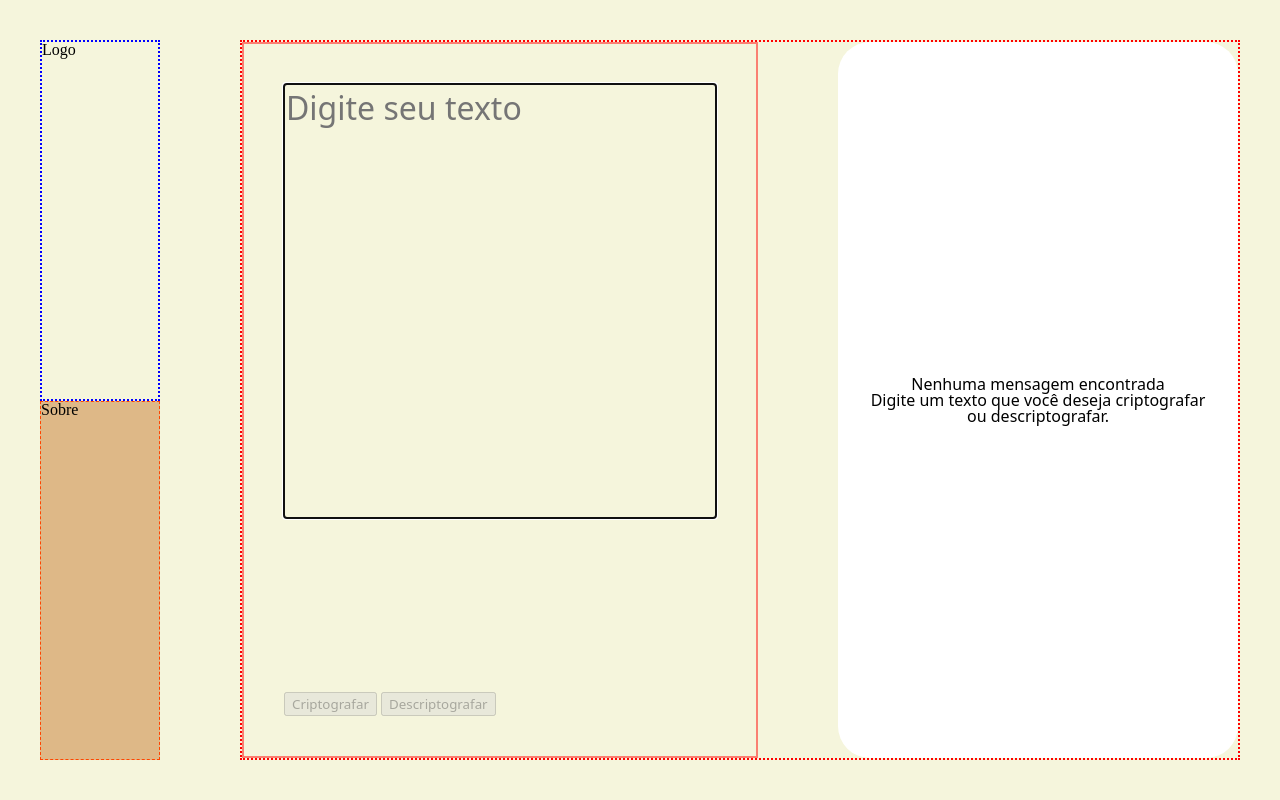
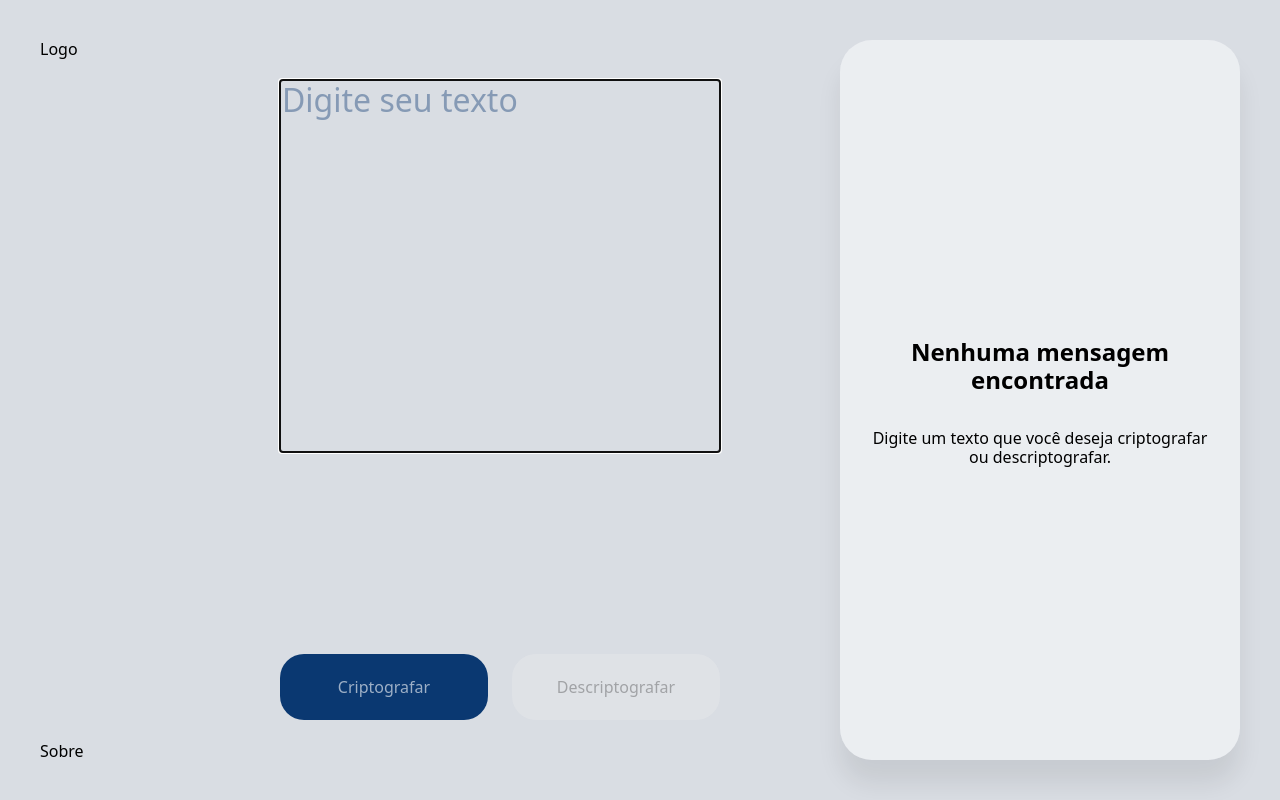
Before and after one commit to ahzorek/decodificador, a plain HTML site: page index.html in a window 1280 px wide. Drawn offline with Linux system fonts and the light colour scheme.

Commit message:
adicionando temas escuro e claro

```diff
--- a/index.html
+++ b/index.html
@@ -1,10 +1,10 @@
 <!DOCTYPE html>
-<html lang="pt-br">
+<html lang="pt-br" class="light blue">
   <head>
     <meta charset="UTF-8" />
     <meta name="viewport" content="width=device-width, initial-scale=1.0" />
     <title>Decodificador</title>
-    <link rel="stylesheet" href="styles/reset.css" />
+    <link rel="stylesheet" href="styles/normalize.css" />
     <link rel="stylesheet" href="styles/main.css" />
     <script src="scripts/app.js" defer type="module"></script>
   </head>
@@ -20,10 +20,10 @@
           placeholder="Digite seu texto"
         ></textarea>
         <div class="button-wrapper">
-          <button class="primary" type="button" disabled="disabled">
+          <button class="button primary" type="button" disabled="disabled">
             Criptografar
           </button>
-          <button class="secondary" type="button" disabled="disabled">
+          <button class="button secondary" type="button" disabled="disabled">
             Descriptografar
           </button>
         </div>
--- a/scripts/app.js
+++ b/scripts/app.js
@@ -12,4 +12,9 @@ textInput.addEventListener("input", () => {
   }
 })
 
-criptografarBtn.addEventListener("click", () => console.log("hello"))
+criptografarBtn.addEventListener("click", () => {
+  const result = document.createElement("p")
+  result.innerText = textInput.value + " alterado"
+  output.innerHTML = ""
+  output.appendChild(result)
+})
--- a/styles/colors.css
+++ b/styles/colors.css
@@ -1,17 +1,69 @@
 :root {
   /* blue theme */
-  --blue-400: blue;
+  --blue-100: hsla(208, 57.4%, 60.4%, 1);
+  --blue-200: hsla(211, 52.3%, 43.5%, 1);
+  --blue-300: hsla(213, 83.7%, 24.1%, 1);
+  --blue-400: hsla(216, 86.5%, 20.4%, 1);
+  --blue-500: hsla(219, 88.4%, 16.9%, 1);
 
-  /* pink theme */
-  --pink-400: pink;
+  /* Pink Theme */
+  --pink-100: hsla(340, 85.2%, 92.2%, 1);
+  --pink-200: hsla(343, 80.1%, 82.4%, 1);
+  --pink-300: hsla(346, 98.6%, 69.8%, 1);
+  --pink-400: hsla(349, 100%, 57.3%, 1);
+  --pink-500: hsla(352, 100%, 44.7%, 1);
 
-  /* yellow theme */
-  --yellow-400: yellow;
+  /* Purple Theme */
+  --purple-100: hsla(270, 66.5%, 92.2%, 1);
+  --purple-200: hsla(273, 61.4%, 82.4%, 1);
+  --purple-300: hsla(276, 79.7%, 69.8%, 1);
+  --purple-400: hsla(279, 82.5%, 57.3%, 1);
+  --purple-500: hsla(282, 84.4%, 44.7%, 1);
 
-  /* gray/mono theme */
-  --gray-400: gray;
+  /* Red Theme */
+  --red-100: hsla(0, 74.1%, 92.2%, 1);
+  --red-200: hsla(3, 69.1%, 82.4%, 1);
+  --red-300: hsla(6, 86.7%, 69.8%, 1);
+  --red-400: hsla(9, 89.5%, 57.3%, 1);
+  --red-500: hsla(12, 91.4%, 44.7%, 1);
+
+  /* Yellow Theme */
+  --yellow-100: hsla(50, 92.5%, 92.2%, 1);
+  --yellow-200: hsla(53, 87.4%, 82.4%, 1);
+  --yellow-300: hsla(56, 100%, 69.8%, 1);
+  --yellow-400: hsla(59, 100%, 57.3%, 1);
+  --yellow-500: hsla(62, 100%, 44.7%, 1);
 
   /* light mode */
+  --light-background: hsl(0, 0%, 94%);
+  --light-background-lighter: hsla(0, 0%, 100%, 0.6);
+  --light-background-darker: hsl(0, 0%, 84%);
 
-  /*  dark mode */
+  /* dark mode */
+  --dark-background: hsl(0, 0%, 7%);
+  --dark-background-lighter: hsl(0, 0%, 17%, 5%);
+  --dark-background-darker: hsl(0, 0%, 2%);
 }
+
+.light {
+  --background: var(--light-background);
+  --foreground: var(--light-background-lighter);
+}
+
+.dark {
+  --background: var(--dark-background-darker);
+  --foreground: var(--dark-background);
+}
+
+.pink {
+  --primary: var(--pink-400);
+  --secondary: var(--pink-500);
+}
+.blue {
+  --primary: var(--blue-300);
+  --secondary: var(var(--blue-400));
+}
+.yellow {
+  --primary: var(--yellow-400);
+  --secondary: var(var(--yellow-500));
+}
--- a/styles/main.css
+++ b/styles/main.css
@@ -1,24 +1,27 @@
+@import "./colors.css";
+
 * {
   font-family: system-ui, -apple-system, BlinkMacSystemFont, "Segoe UI", Roboto,
     Oxygen, Ubuntu, Cantarell, "Open Sans", "Helvetica Neue", sans-serif;
 }
 html {
   height: 100dvh;
-  /* background-color: orchid; */
 }
 body {
+  position: relative;
   height: calc(100% - 80px);
-  margin-inline: 40px;
-  padding-block: 40px;
-  background-color: beige;
+  margin: 40px;
+  background-color: color-mix(
+    in srgb,
+    var(--background) 90%,
+    var(--primary) 10%
+  );
   display: grid;
   grid-template-columns: 120px 1fr;
   grid-template-rows: auto auto;
   column-gap: 5rem;
 
   header {
-    /* background-color: blueviolet; */
-    border: dotted 2px blue;
   }
 
   main {
@@ -26,12 +29,9 @@ body {
     grid-row: 1 / -1;
     grid-column: 2 / 3;
     grid-template-columns: 1fr 400px;
-    border: 2px dotted red;
     column-gap: 5rem;
 
     .col1 {
-      border: 2px solid salmon;
-      /* height: 100%; */
       padding: 2.5rem;
 
       display: flex;
@@ -39,29 +39,73 @@ body {
       align-content: flex-end;
       justify-content: space-between;
 
+      textarea::placeholder {
+        color: color-mix(in srgb, var(--primary) 40%, white 0%);
+      }
+
       textarea {
+        color: var(--primary);
         font-size: 2rem;
         border: none;
         background-color: transparent;
         resize: none;
       }
+
+      .button-wrapper {
+        display: flex;
+        gap: 1.5rem;
+      }
+
+      .button-wrapper > * {
+        flex: 1;
+      }
     }
+    .col2 {
+      background-color: color-mix(
+        in srgb,
+        var(--foreground) 98%,
+        var(--primary) 2%
+      );
+      padding: 2rem;
+      border-radius: 2rem;
+      box-shadow: 0px 24px 24px rgb(0 0 0 / 0.08);
 
-    .col2 {
-      background-color: white;
-      padding: 2rem;
-      display: grid;
-      place-items: center;
-      border-radius: 2rem;
+      .output {
+        height: 100%;
+        text-align: left;
+        > p {
+          font-size: 1.5rem;
+        }
+      }
 
       .empty-message {
+        /* border: 2px dashed hotpink; */
+        display: flex;
+        flex-direction: column;
+        justify-content: center;
+        height: 100%;
         text-align: center;
       }
     }
   }
+
   footer {
-    background-color: burlywood;
-    border: 1px dashed orangered;
     grid-column: 1/2;
+    display: flex;
+    flex-direction: column;
+    justify-content: flex-end;
   }
 }
+
+.button {
+  padding: 1.5rem;
+  border-radius: 1.5rem;
+  border: none;
+  font-size: 1rem;
+}
+
+.button.primary {
+  background-color: var(--primary);
+  border: 2px solid var(--secondary);
+  color: var(--light-background-lighter);
+}
--- a/styles/reset.css
+++ b/styles/reset.css
@@ -127,3 +127,5 @@ table {
   border-collapse: collapse;
   border-spacing: 0;
 }
+
+@import "./normalize.css";
```
Also changed, not shown: styles/normalize.css (added).
